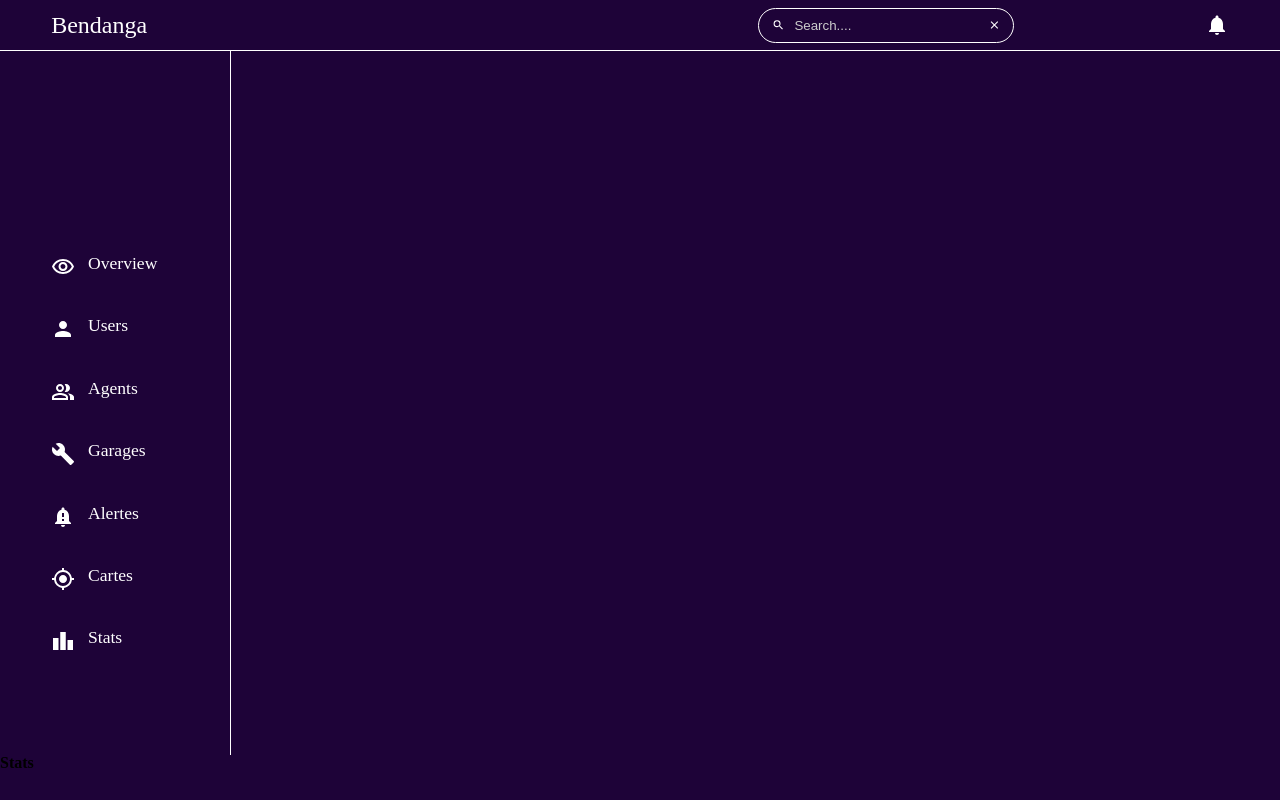
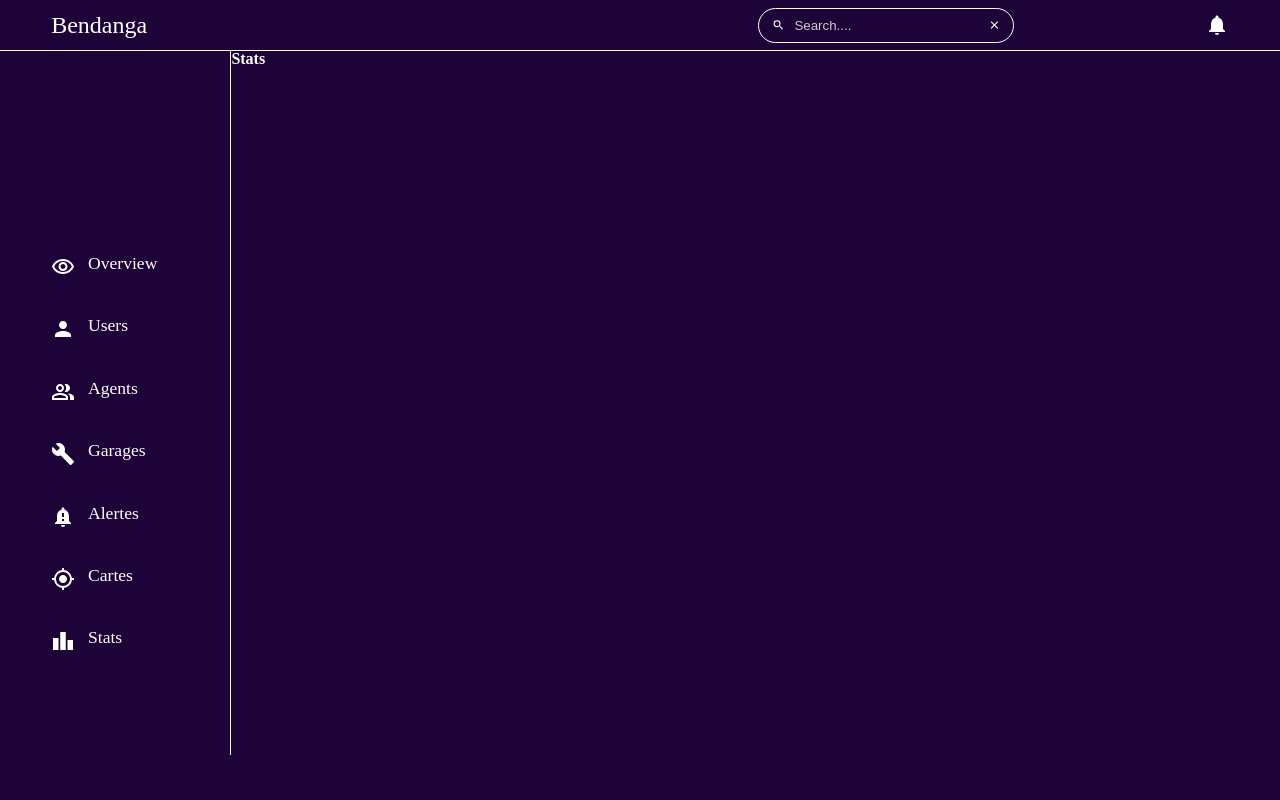
Before and after one commit to ExcaliburSims/DashboardBenda, a React (Create React App) app: page /Stats in a window 1280 px wide. Built offline with nearby package versions, Linux system fonts and the light colour scheme.

Commit message:
feat: customize stats

```diff
--- a/src/pages/Stats.js
+++ b/src/pages/Stats.js
@@ -1,13 +1,16 @@
 import React from 'react';
 import Sidebar from '../components/Sidebar';
 import Header from '../components/header';
+import styles from '../styles/stats.module.scss';
 
 function Stats() {
   return (
-    <div>
+    <div className={styles.container}>
       <Header />
-      <Sidebar />
-      <h3>Stats</h3>
+      <div className={styles.sub_container}>
+        <Sidebar />
+        <h3>Stats</h3>
+      </div>
     </div>
   );
 }
--- /dev/null
+++ b/src/styles/stats.module.scss
@@ -0,0 +1,15 @@
+@font-face {
+  font-family: 'poppins';
+  src: url('../assets/font/Poppins-Medium.ttf') format('ttf');
+}
+.container {
+  display: flex;
+	flex-direction: column;
+	.sub_container {
+		display: flex;
+		h3 {
+			color: #ffff;
+		}
+
+	}
+}
```
